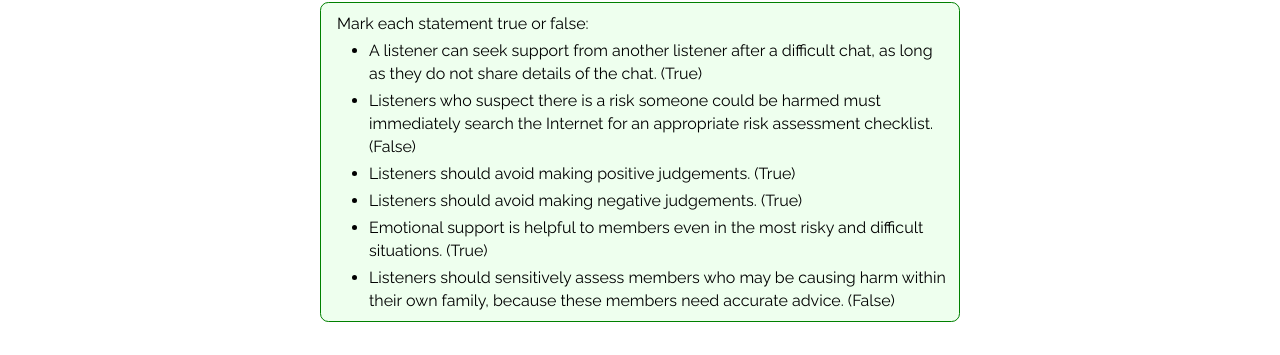
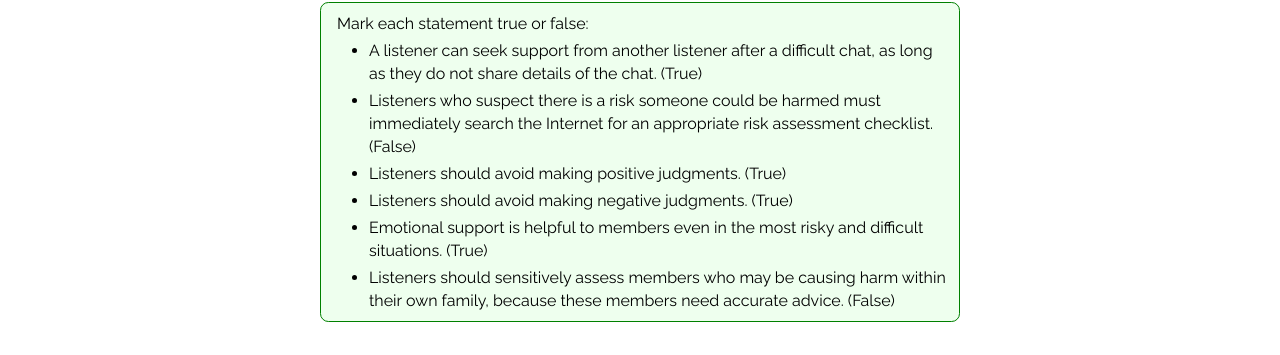
Before and after one commit to RarelyCharlie/rarelycharlie.github.io, a Jekyll site: the page built from _guide/harm.md, in a window 1280 px wide and 900 px high, scrolled down 36098 px. Shown: the part 390-745 px from the top of the window. Built offline with Jekyll 4.4.1, drawn with Linux system fonts in a browser that asks for light colours; nearby versions of some CDN libraries.

Commit message:
spelling

```diff
--- a/_guide/harm.md
+++ b/_guide/harm.md
@@ -1013,8 +1013,8 @@ Listeners must not think that reading a list on a website makes them trained to
 - Mark each statement true or false:
 - A listener can seek support from another listener after a difficult chat, as long as they do not share details of the chat.#Listeners should care for themselves by getting support from other listeners, but they must not share details of chats.
 - Listeners who suspect there is a risk someone could be harmed must immediately search the Internet for an appropriate risk assessment checklist.# Listeners should employ active listening to ensure members' feelings are heard. They should not make judgments about risk.
-- Listeners should avoid making positive judgements.#Listeners should not make any kind of judgments.
-- Listeners should avoid making negative judgements.#Listeners should not make any kind of judgments.
+- Listeners should avoid making positive judgments.#Listeners should not make any kind of judgments.
+- Listeners should avoid making negative judgments.#Listeners should not make any kind of judgments.
 - Emotional support is helpful to members even in the most risky and difficult situations.#Emotional support is always helpful to people in any situation.
 - Listeners should sensitively assess members who may be causing harm within their own family, because these members need accurate advice.# Listeners should not make judgments or give advice.
 {:.quiz}
```
